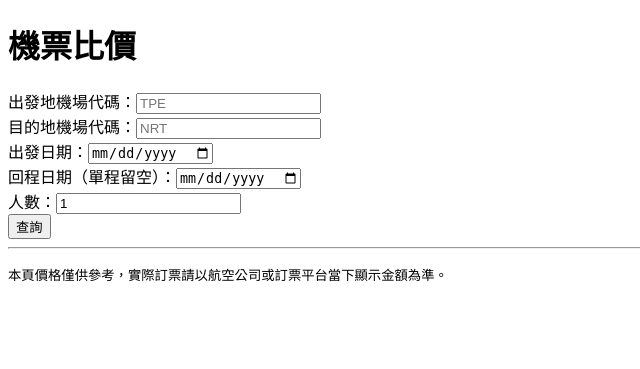
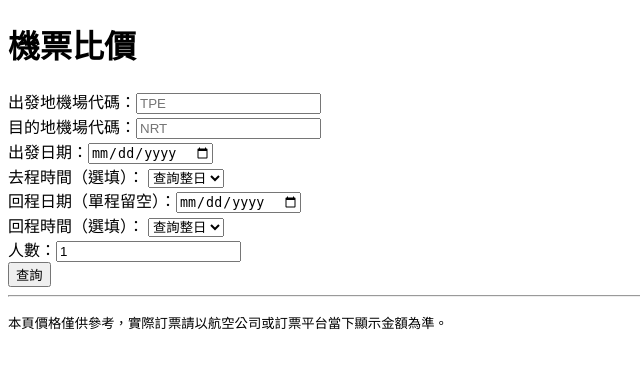
Before and after one commit to songhua-dev/fare-tracker, a Flask app: page / in a window 1280 px wide. Shown: the top 369 px of the page, without its empty margins (0-640 px from the left). Run offline with Flask 3, Linux system fonts and the light colour scheme.

Commit message:
add some button

```diff
--- a/main.py
+++ b/main.py
@@ -1,13 +1,18 @@
 """
 main.py
 
-Flask 進入點：接表單 -> 呼叫 flight_search 查航班 -> filters 處理
--> csv_reader 補訂票連結/中文名稱 -> 寫入 Neon（歷史紀錄）
+Flask 進入點：接表單 -> 呼叫 flight_search 查航班 -> 寫入 Neon（完整未篩選結果）
+-> 套用去程/回程時間篩選 -> filters 處理 -> csv_reader 補訂票連結/中文名稱
 -> 查歷史低價排名 -> 顯示結果。
 
 資料庫（Neon）是加值功能，不是核心流程的必要條件：寫入、查排名
 任何一步失敗（例如額度用完、連線問題），都只印警告訊息、不中斷
 使用者的查詢流程，頁面照樣正常顯示比價結果。
+
+歷史紀錄寫入的時間點刻意選在「時間篩選之前」：不管使用者有沒有篩
+出發時間，只要查到結果就整批存進 Neon，這樣歷史低價統計的樣本才會
+完整，不會因為某次查詢剛好篩掉早班機，就漏記那些其實真實存在的
+市場報價。
 """
 
 import time
@@ -17,7 +22,12 @@ from werkzeug.middleware.proxy_fix import ProxyFix
 
 from src import db
 from src.csv_reader import get_airline_name_zh, get_airline_website
-from src.filters import add_stop_label, find_cheapest_per_airline
+from src.filters import (
+    add_stop_label,
+    filter_by_depart_time_after,
+    filter_by_return_time_after,
+    find_cheapest_per_airline,
+)
 from src.flight_search import search_cheapest
 
 app = Flask(__name__)
@@ -57,6 +67,23 @@ def _check_and_update_cooldown(client_ip: str) -> float:
     return 0
 
 
+def _parse_hour_filter(raw: str) -> int | None:
+    """
+    把表單傳來的時間篩選欄位（下拉選單的 value，"" 或 "0"~"23"）轉成
+    int，"" 或轉換失敗都回傳 None（等同「查詢整日，不篩」）。
+
+    轉換失敗理論上不該發生（下拉選單的 value 是我們自己在樣板裡定義的
+    固定值），這裡加防呆只是避免有人繞過前端直接送奇怪的表單內容時，
+    程式會直接噴 500 錯誤。
+    """
+    if not raw:
+        return None
+    try:
+        return int(raw)
+    except ValueError:
+        return None
+
+
 def _enrich_leg(leg: dict) -> dict:
     """幫一段航班（單程航班本身，或來回票裡的 outbound / return）
     補上中文名稱與訂票連結。booking_url 查不到就是 None，交給樣板
@@ -85,7 +112,7 @@ def _save_search_to_db(
     flights: list[dict],
 ) -> None:
     """
-    把這次查詢的結果寫進 Neon（searches + flight_results）。
+    把這次查詢的完整（未經時間篩選）結果寫進 Neon（searches + flight_results）。
 
     只有呼叫方確認 flights 非空（查詢真的有結果）才應該呼叫這支函式——
     查無機場代碼、查無航班這些情況不該寫進歷史資料，避免累積一堆
@@ -138,6 +165,8 @@ def search():
     depart_date = request.form.get("depart_date", "").strip()
     return_date = request.form.get("return_date", "").strip() or None
     adults_raw = request.form.get("adults", "1").strip()
+    depart_time_after = _parse_hour_filter(request.form.get("depart_time_after", "").strip())
+    return_time_after = _parse_hour_filter(request.form.get("return_time_after", "").strip())
 
     try:
         adults = int(adults_raw)
@@ -161,18 +190,26 @@ def search():
 
     is_round_trip = return_date is not None
 
-    # 歷史低價排名：只在真的有查到結果時才查，用 flights[0] 的價格——
-    # search_cheapest() 回傳前已經照價格由低到高排序，flights[0] 就是
-    # 最便宜的那一筆，也就是之後會顯示標示的那一筆。
     price_rank = None
 
     if flights:
         # 查詢成功才寫入 DB；查無航班（flights 是空 list）不寫，
-        # 避免累積沒有意義的紀錄。
+        # 避免累積沒有意義的紀錄。寫入的是「完整未篩選」的結果，
+        # 時間篩選只影響畫面顯示，不影響歷史資料的完整性。
         _save_search_to_db(origin, destination, depart_date, return_date, flights)
 
-        cheapest_price = flights[0]["price"]
-        price_rank = _get_price_rank_safe(origin, destination, cheapest_price, is_round_trip)
+        # 時間篩選：使用者沒選就是 None，篩選函式就不會被呼叫，等同查詢整日
+        if depart_time_after is not None:
+            flights = filter_by_depart_time_after(flights, depart_time_after)
+        if is_round_trip and return_time_after is not None:
+            flights = filter_by_return_time_after(flights, return_time_after)
+
+        # 歷史低價排名：用「篩選後」的最便宜價格去查，這樣頁面上顯示的
+        # 標示才會對應到使用者實際看到的那一筆（flights[0]，因為
+        # search_cheapest() 回傳前已經照價格排序，篩選不會打亂順序）。
+        if flights:
+            cheapest_price = flights[0]["price"]
+            price_rank = _get_price_rank_safe(origin, destination, cheapest_price, is_round_trip)
 
     flights = add_stop_label(flights)
     flights = [_enrich_flight(f) for f in flights]
--- a/templates/index.html
+++ b/templates/index.html
@@ -11,7 +11,21 @@
         出發地機場代碼：<input name="origin" placeholder="TPE" required><br>
         目的地機場代碼：<input name="destination" placeholder="NRT" required><br>
         出發日期：<input name="depart_date" type="date" required><br>
+        去程時間（選填）：
+        <select name="depart_time_after">
+            <option value="">查詢整日</option>
+            {% for h in range(24) %}
+            <option value="{{ h }}">{{ "%02d:00"|format(h) }} 後</option>
+            {% endfor %}
+        </select><br>
         回程日期（單程留空）：<input name="return_date" type="date"><br>
+        回程時間（選填）：
+        <select name="return_time_after">
+            <option value="">查詢整日</option>
+            {% for h in range(24) %}
+            <option value="{{ h }}">{{ "%02d:00"|format(h) }} 後</option>
+            {% endfor %}
+        </select><br>
         人數：<input name="adults" type="number" value="1" min="1"><br>
         <button type="submit">查詢</button>
     </form>
@@ -64,6 +78,9 @@
                         {{ flight.price }} {{ flight.currency }}
                         — 去：{{ flight.outbound.airline_name_zh }}（{{ flight.outbound.depart_time }}）
                         — 回：{{ flight.return.airline_name_zh }}（{{ flight.return.depart_time }}）
+                        {% if loop.first and price_rank %}
+                            — <strong>{{ price_rank.total_records }}筆中第{{ price_rank.rank_from_bottom }}低</strong>
+                        {% endif %}
                     </li>
                 {% else %}
                     <li>
@@ -71,6 +88,9 @@
                         — {{ flight.airline_name_zh }}
                         — {{ flight.stop_label }}
                         — {{ flight.depart_time }} 出發
+                        {% if loop.first and price_rank %}
+                            — <strong>{{ price_rank.total_records }}筆中第{{ price_rank.rank_from_bottom }}低</strong>
+                        {% endif %}
                     </li>
                 {% endif %}
             {% endfor %}
```
Also changed, not shown: src/filters.py (+26 -0 lines).
